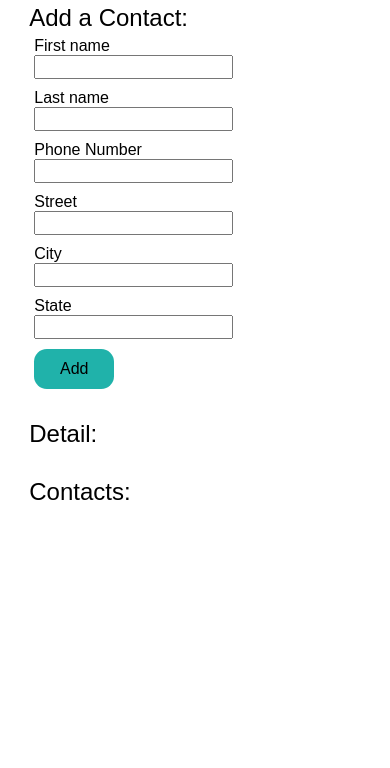
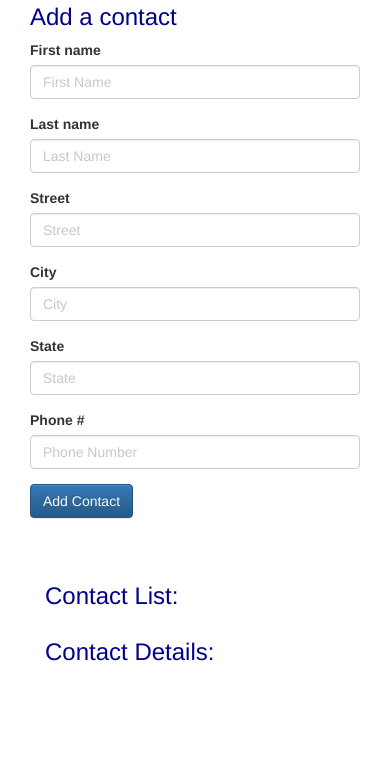
Before and after one commit to mariusbanea/contacts-app, a plain HTML site: page index.html in a window 390 px wide. Shown: the part 76-844 px from the top of the page. Drawn offline with nearby package versions, Linux system fonts and the light colour scheme.

Commit message:
adding BS, updating JS comments and structure replacing css

```diff
--- a/index.html
+++ b/index.html
@@ -1,71 +1,94 @@
 <!DOCTYPE html>
 <html lang="en">
+
 <head>
     <meta charset="UTF-8">
-  <title>Contacts</title>
+    <title>Address Book</title>
     <link rel="stylesheet" href="styles/normalize.css">
+    <!-- Latest compiled and minified CSS -->
+    <link rel="stylesheet" href="https://maxcdn.bootstrapcdn.com/bootstrap/3.3.6/css/bootstrap.min.css" integrity="sha384-1q8mTJOASx8j1Au+a5WDVnPi2lkFfwwEAa8hDDdjZlpLegxhjVME1fgjWPGmkzs7" crossorigin="anonymous">
+    <!-- Optional theme -->
+    <link rel="stylesheet" href="https://maxcdn.bootstrapcdn.com/bootstrap/3.3.6/css/bootstrap-theme.min.css" integrity="sha384-fLW2N01lMqjakBkx3l/M9EahuwpSfeNvV63J5ezn3uZzapT0u7EYsXMjQV+0En5r" crossorigin="anonymous">
+
     <link rel="stylesheet" href="styles/styles.css">
 </head>
+
 <body>
-  <div class="main">
-    <h1>Contact Book</h1>
-
-    <section class="left-column" id="add-contact-form">
-      <header>Add a Contact:</header>
-      <form>
+    <section class="container main">
+        <h1>Address Book</h1>
+        <div class="col-md-8">
+            <h3>Add a contact</h2>
+            <!-- Left hand column -->
+            <form class="form-horizontal">
                 <div class="form-group">
-          <label>First name</label>
-          <input type="text" name="firstName" id="firstName">
+                    <label for="first_name" class="col-sm-2 control-label">First name</label>
+                    <div class="col-sm-10">
+                        <input type="text" class="form-control" id="firstName" placeholder="First Name">
                     </div>
-
+                </div>
                 <div class="form-group">
-          <label>Last name</label>
-          <input type="text" name="lastName" id="lastName">
+                    <label for="last_name" class="col-sm-2 control-label">Last name</label>
+                    <div class="col-sm-10">
+                        <input type="text" class="form-control" id="lastName" placeholder="Last Name">
                     </div>
-
+                </div>
                 <div class="form-group">
-          <label>Phone Number</label>
-          <input type="text" name="phoneNumber" id="phoneNumber">
+                    <label for="street" class="col-sm-2 control-label">Street</label>
+                    <div class="col-sm-10">
+                        <input type="text" class="form-control" id="street" placeholder="Street">
                     </div>
-
+                </div>
                 <div class="form-group">
-          <label>Street</label>
-          <input type="text" name="street" id="street">
+                    <label for="city" class="col-sm-2 control-label">City</label>
+                    <div class="col-sm-10">
+                        <input type="text" class="form-control" id="city" placeholder="City">
                     </div>
-
+                </div>
                 <div class="form-group">
-          <label>City</label>
-          <input type="text" name="city" id="city">
+                    <label for="state" class="col-sm-2 control-label">State</label>
+                    <div class="col-sm-10">
+                        <input type="text" class="form-control" id="state" placeholder="State">
                     </div>
-
+                </div>
                 <div class="form-group">
-          <label>State</label>
-          <input type="text" name="state" id="state">
+                    <label for="phone_number" class="col-sm-2 control-label">Phone #</label>
+                    <div class="col-sm-10">
+                        <input type="text" class="form-control" id="phoneNumber" placeholder="Phone Number">
                     </div>
-
+                </div>
                 <div class="form-group">
-          <button type="submit" id="add-contact">Add</button>
-          <div class="feedback">
+                    <div class="col-sm-offset-2 col-sm-10">
+                        <button type="submit" class="btn btn-primary" id="add-contact">Add Contact</button>
+                    </div>
+                    <div class="feedback col-sm-offset-2 col-sm-10">
                         <p>&nbsp;</p>
                     </div>
                 </div>
             </form>
+        </div>
+
+
+        <div class="col-md-4" id="all-contacts">
+            <div class="col-xs-12" id="all-contacts">
+                <h3>Contact List:</h3>
+            <div class="contacts-list">
+                <ul>
+                </ul>
+            </div>
+        </div>
+        <div class="col-xs-12" id="contact-detail">
+            <h3>Contact Details:</h3>
+            <ul id="contact-detail-info"></ul>
+        </div>
+        </div>
     </section>
 
-    <section class="right-column" id="contact-detail">
-      <header>Detail:</header>
-      <div id="contact-detail-info"></div>
-    </section>
 
-    <section class="full-width" id="all-contacts">
-      <header>Contacts:</header>
-      <section class="contacts-list">
-        <ul>
-        </ul>
-      </section>
-    </section>
-  </div>
-  <script type="text/javascript" src="scripts/jquery-2.2.3.min.js"></script>
+    <script src="https://ajax.googleapis.com/ajax/libs/jquery/2.2.2/jquery.min.js"></script>
+    <!-- Latest compiled and minified JavaScript -->
+    <script src="https://maxcdn.bootstrapcdn.com/bootstrap/3.3.6/js/bootstrap.min.js" integrity="sha384-0mSbJDEHialfmuBBQP6A4Qrprq5OVfW37PRR3j5ELqxss1yVqOtnepnHVP9aJ7xS" crossorigin="anonymous"></script>
+
     <script type="text/javascript" src="scripts/app.js"></script>
 </body>
+
 </html>
--- a/scripts/app.js
+++ b/scripts/app.js
@@ -2,10 +2,7 @@
 
 function AddressBook() {
     this.knownKeys = ['firstName', 'lastName', 'street', 'city', 'state', 'phoneNumber'];
-
-    this.addresses = [
-
-  ];
+    this.addresses = [];
 }
 
 AddressBook.prototype = {
@@ -29,37 +26,36 @@ AddressBook.prototype = {
             return contact.id === id;
         });
     }
-
-
 };
 
 function AddressForm() {
+    //list of all input field IDs
     this.inputFieldIds = ['firstName', 'lastName', 'street', 'city', 'state', 'phoneNumber'];
 }
 
 AddressForm.prototype = {
 
     collectFormData: function () {
-        var o = {};
-
-        this.inputFieldIds.forEach(function (el) {
-            o[el] = $('#' + el).val();
+        var output = {};
+        //for each of the input fields match the IDs and their values, and add them to the output array;
+        this.inputFieldIds.forEach(function (element) {
+            output[element] = $('#' + element).val();
         });
-
-        return o;
+        return output;
     },
 
     clearFormData: function () {
-        this.inputFieldIds.forEach(function (el) {
-            $('#' + el).val('');
+        //reset all the values to empty
+        this.inputFieldIds.forEach(function (element) {
+            $('#' + element).val('');
         });
     },
 
     validateFormData: function (contact) {
+        //if the first name and the last name are empty
         if (!contact.firstName || !contact.lastName) return false;
         return true;
     }
-
 };
 
 var addressBook = new AddressBook();
@@ -77,23 +73,19 @@ function renderContacts(addressBook) {
     $('.contacts-list ul').empty();
 
     addressBook.addresses.forEach(function (contact) {
-        $('.contacts-list ul').append(`<li><a href='#' class='show-contact' id='${contact.id}-show-contact'>${contact.firstName}</a></li>`);
+        $('.contacts-list ul').append("<li><a href='#' class='show-contact' id='" + contact.id + "-show-contact'>" + contact.firstName + " " + contact.lastName + "</a></li>");
     });
 }
 
 function createDetailHtml(addressBook, contact) {
     var html = '';
     addressBook.knownKeys.forEach(function (keyName) {
-        if (contact[keyName]) html += `<strong>${prettifyFieldName(keyName)}:</strong> ${contact[keyName]}<br />`;
+        if (contact[keyName]) html += "<li><strong>" + prettifyFieldName(keyName) + ": </strong>" + contact[keyName] + "</li>";
     });
-    return html;
+    $('#contact-detail-info').html(html);
 }
 
-function renderDetail(addressBook, contact) {
-    $('#contact-detail-info').html(createDetailHtml(addressBook, contact));
-}
-
-function sendFeedback(msg, fadeTime) {
+function showError(msg, fadeTime) {
     fadeTime = fadeTime || 2000;
     $('.feedback p').text(msg).fadeIn(1000, function () {
         setTimeout(function () {
@@ -114,7 +106,7 @@ $(function () {
             addressForm.clearFormData();
             renderContacts(addressBook);
         } else {
-            sendFeedback("You must enter a first and last name.");
+            showError("You must enter a first and last name.");
         }
 
     });
@@ -122,7 +114,7 @@ $(function () {
     $('.contacts-list').on('click', '.show-contact', function (e) {
         e.preventDefault();
         var contact = addressBook.getContact(parseInt(e.target.id));
-        renderDetail(addressBook, contact);
+        createDetailHtml(addressBook, contact);
     });
 
 });
--- a/styles/styles.css
+++ b/styles/styles.css
@@ -1,77 +1,22 @@
-div, section {
-  /*border: 1px solid black;*/
+h1 {
+    width: 100%;
+    text-align: center;
 }
 
-header {
-  font-size: 18pt;
-}
-
-.main {
-  width: 85%;
-  margin: 0 auto;
-  padding: 0;
-}
-
-.left-column {
-  display: inline-block;
-  width: 75%;
-  padding: 0;
-  margin: 0;
-}
-
-.right-column {
-  display: inline-block;
-  width: 24%;
-  padding: 0;
-  margin: 0;
-  vertical-align: top;
-}
-
-.full-width {
-  display: block;
-  width: 100%;
-  margin-top: 30px;
-}
-
-.form-group {
-  padding: 5px;
-}
-
-.form-group label {
-  display: block;
-}
-
-.form-group input {
-  width: 80%;
-}
-
-button {
-  background-color: lightseagreen;
-  border-radius: 0.8em;
-  height: 40px;
-  width: 80px;
-  border-style: none;
-  overflow: visible;
-  margin: 0;
-  outline-width: 0;
-  cursor: pointer;
-  transition: background-color 0.2s;
-}
-
-button:active {
-  background-color: green;
+h1,
+h2,
+h3 {
+    color: darkblue;
 }
 
 .feedback {
-  height: 12px;
-  margin: 10px 500px 4px 0;
+    height: 3rem;
 }
 
 .feedback p {
-  background-color: red;
-  color: white;
-  margin: 0;
-  padding: 0;
-  text-align: center;
-  display: none;
+    margin-top: 2rem;
+    background-color: red;
+    color: white;
+    text-align: center;
+    display: none;
 }
```
Lines whose indentation alone changed are shown as unchanged.
